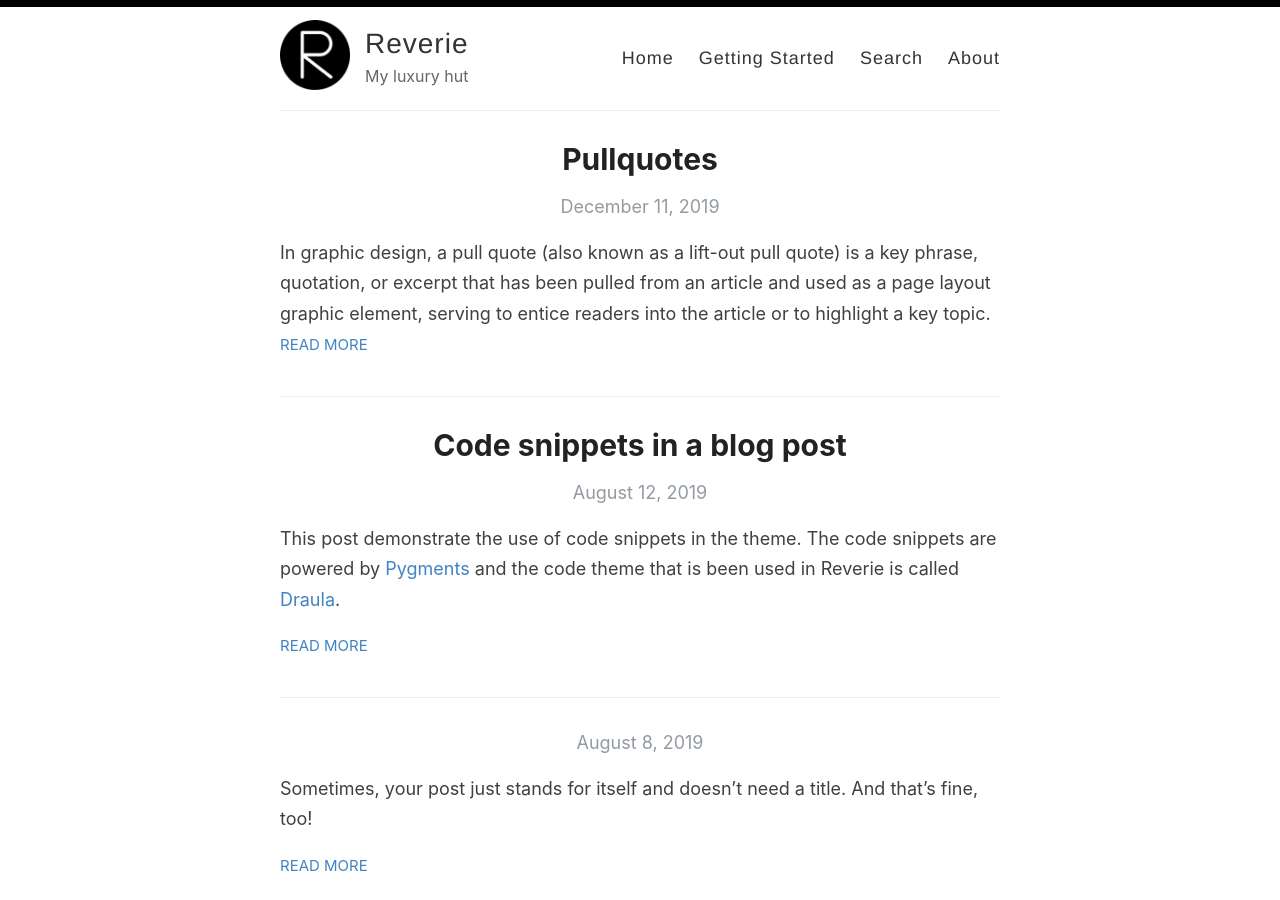
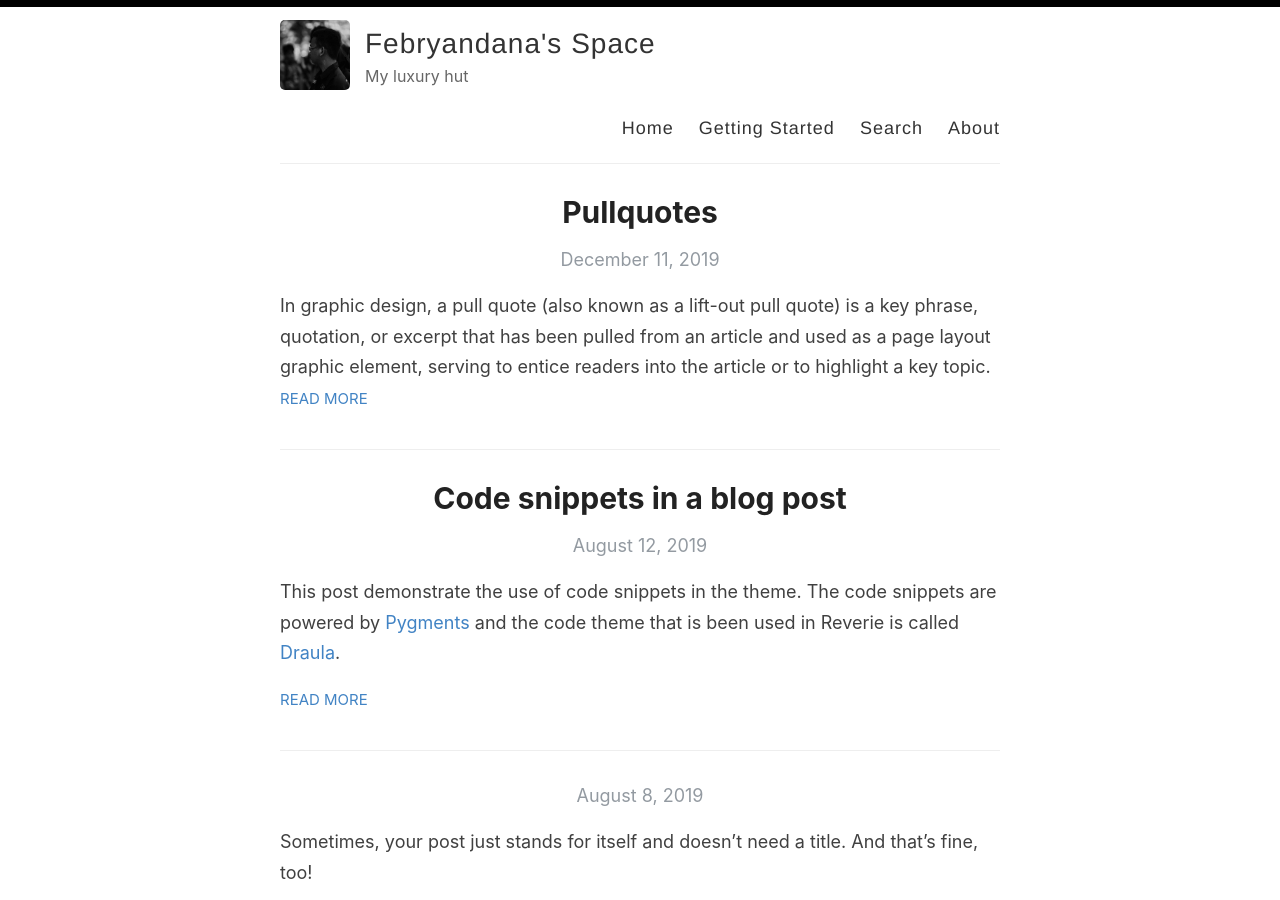
Before and after one commit to febryandana/febryandana.github.io, a Jekyll site: the page built from index.html, in a window 1280 px wide and 900 px high. Built offline with Jekyll 4.4.1, drawn with Linux system fonts in a browser that asks for light colours; the list of posts is cut into pages by our own code.

Commit message:
Update _config.yml

```diff
--- a/_config.yml
+++ b/_config.yml
@@ -3,7 +3,7 @@
 #
 
 # Name of your site (displayed in the header)
-name: Reverie
+name: Febryandana's Space
 
 # Name of the author
 author: Febryandana Nurfahri
@@ -12,7 +12,7 @@
 description: My luxury hut
 
 # URL of your avatar or profile pic (you could use your GitHub profile pic)
-avatar: /images/reverie.png
+avatar: /images/44994389.jpg
 
 #
 # Flags below are optional
```
